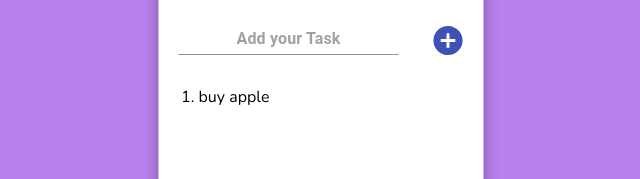
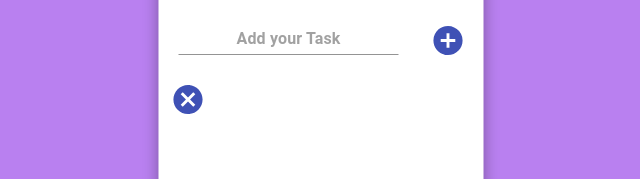
Before and after one commit to the-macson/Todo-web, a React (Create React App) app: page / in a window 1280 px wide. Both pictures are taken after a click on the button "add". Shown: the part 225-404 px from the top of the page, without its empty margins (319-959 px from the left). Built offline with nearby package versions, Linux system fonts and the light colour scheme.

Commit message:
added some js code

```diff
--- a/src/App.css
+++ b/src/App.css
@@ -40,7 +40,7 @@ input[type="text"]::placeholder {
                 font-weight: 600;
             }
 
- .icon{
+.icon{
   margin-left: 20px;
   color: #b980f0;
 }
@@ -48,3 +48,15 @@ input[type="text"]::placeholder {
 .icon:hover{
   color: green;
 }
+
+ol{
+  list-style-type: none;
+  font-size: medium;
+  font-weight: 700;
+  margin: 0;
+  padding: 0;
+}
+
+.icon1:hover{
+  color: red;
+}
--- a/src/App.js
+++ b/src/App.js
@@ -3,28 +3,57 @@ import Input from "@material-ui/core/Input";
 // import Button from "@material-ui/core/Button";
 // import AddIcon from "@material-ui/icons/Add";
 import AddCircleIcon from "@material-ui/icons/AddCircle";
+import CancelIcon from "@material-ui/icons/Cancel";
 import IconButton from "@material-ui/core/IconButton";
 import "./App.css";
 function App() {
-  const [inputList, setInputList] = useState("buy apple");
-  const itemEvent =()=>{
-
+  const [inputList, setInputList] = useState("");
+  const [Items,setItems] = useState([]);
+  const itemEvent =(event)=>{
+        setInputList(event.target.value);
+  }
+  const listOfItem=()=>{
+        setItems((oldItems) =>{
+          return [...oldItems,inputList];
+        })
   }
   return (
     <>
       <div className="main">
         <div class="center">
           <h1>To Do List</h1>
-          <Input type="text" placeholder="Add your Task" className="task" onChange={itemEvent} />
+          <Input
+            type="text"
+            placeholder="Add your Task"
+            className="task"
+            onChange={itemEvent}
+          />
           <span className="icon">
-            <IconButton aria-label="add" color="primary" className="icon">
+            <IconButton
+              aria-label="add"
+              color="primary"
+              className="icon"
+              onClick={listOfItem}
+            >
               <AddCircleIcon fontSize="large" className="add" />
             </IconButton>
           </span>
           <ol>
-            <li>
-              {inputList}
-            </li>
+            {Items.map((itemval) => {
+              return (
+                <li>
+                  <IconButton
+                    aria-label="cancel"
+                    color="primary"
+                    className="icon1"
+                  >
+                    <CancelIcon fontSize="large" />
+                  </IconButton>
+                  {itemval}
+                </li>
+              );
+            })}
+
           </ol>
         </div>
       </div>
```
